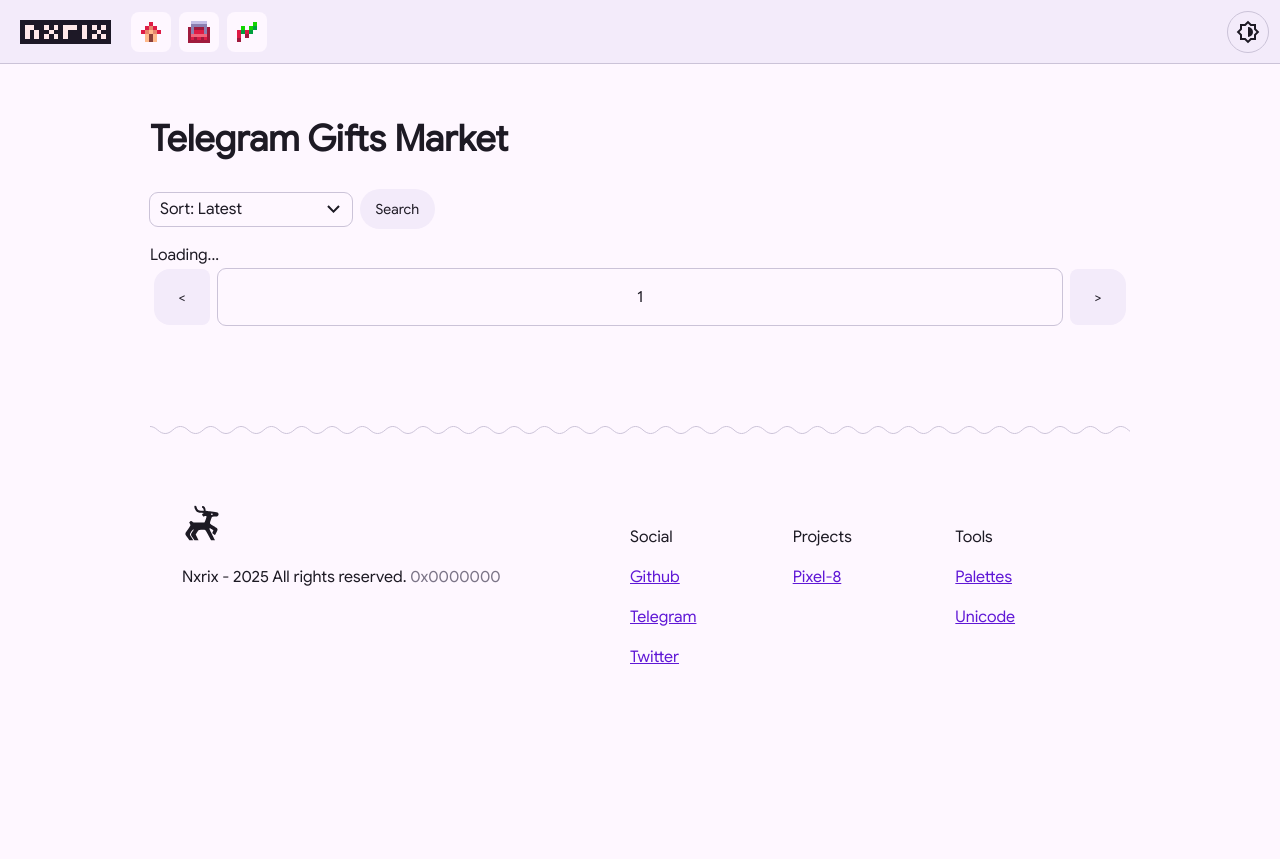
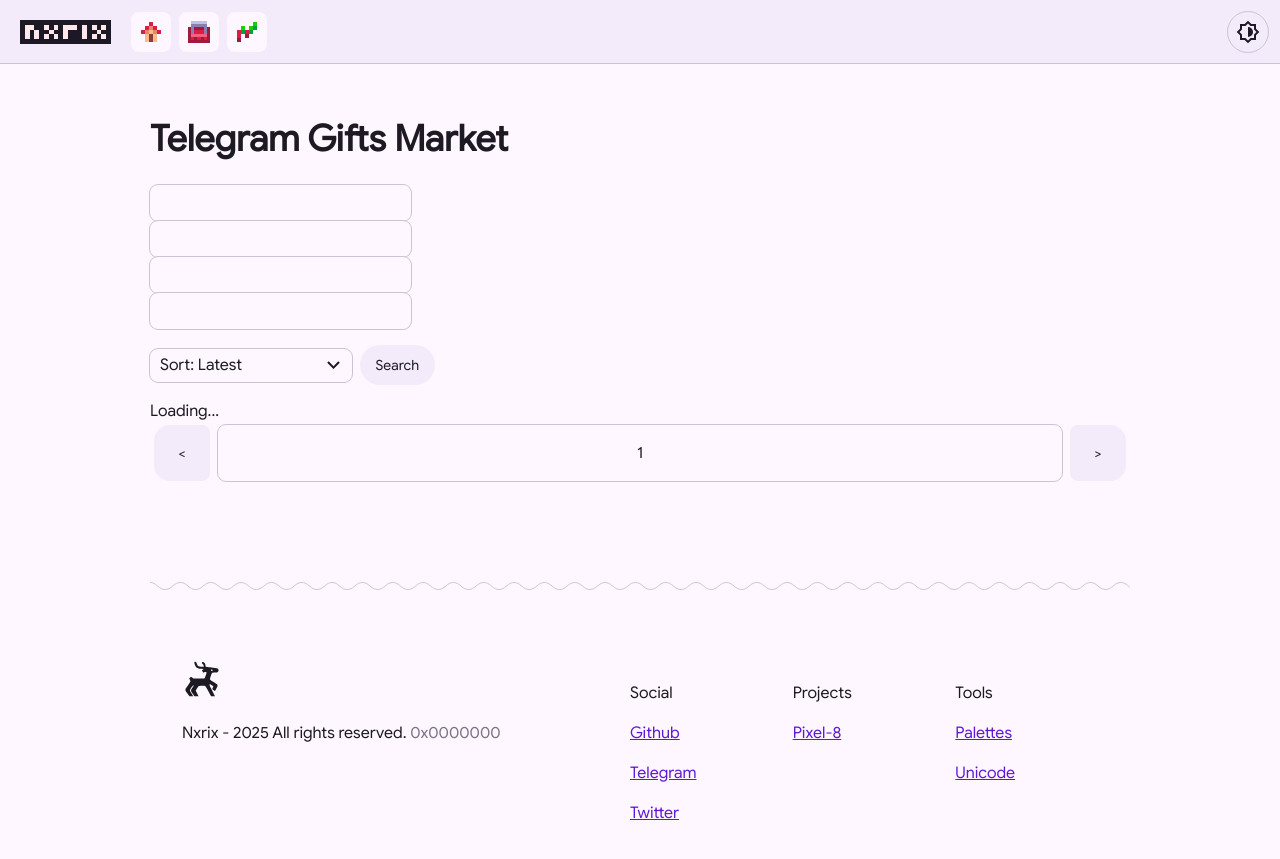
Before and after one commit to Nxrix/nxrix.github.io, a Jekyll site: the page built from _tools/tg-gifts-market.md, in a window 1280 px wide. Shown: the top 859 px of the page. Built offline with Jekyll 4.4.1, drawn with Linux system fonts in a browser that asks for light colours.

Commit message:
Update tg-gifts-market.md

```diff
--- a/_tools/tg-gifts-market.md
+++ b/_tools/tg-gifts-market.md
@@ -54,18 +54,16 @@
 }
 
 #list .price {
-  background: var(--md-sys-color-background);
-  color: var(--md-sys-color-on-surface);
   display: flex;
   justify-content: center;
   align-items: center;
   position: absolute;
-  bottom: 5%;
-  left: 5%;
-  width: 40%;
-  height: 15%;
-  border-radius: calc(var(--font)/100*5);
-  font-size: calc(var(--font)/100*6);
+  bottom: 9%;
+  left: 10%;
+  font-family: "mono";
+  font-size: calc(var(--font)/100*8);
+  text-shadow: 0 0 1px black;
+  color: #fff;
 }
 
 @media screen and (width > 100px) {
@@ -128,6 +126,34 @@
 </style>
 
 ## Telegram Gifts Market
+
+<div class="filter">
+  <input type="text" id="collectionsi">
+  <div class="suggestion"></div>
+  <div class="button"></div>
+</div>
+<div id="collectionsl"></div>
+
+<div class="filter">
+  <input type="text" id="modelsi">
+  <div class="suggestion"></div>
+  <div class="button"></div>
+</div>
+<div id="modelsl"></div>
+
+<div class="filter">
+  <input type="text" id="backdropsi">
+  <div class="suggestion"></div>
+  <div class="button"></div>
+</div>
+<div id="backdropsl"></div>
+
+<div class="filter">
+  <input type="text" id="symbolsi">
+  <div class="suggestion"></div>
+  <div class="button"></div>
+</div>
+<div id="symbolsl"></div>
 
 <select id="sort">
   <option value="d">Sort: Latest</option>
```
